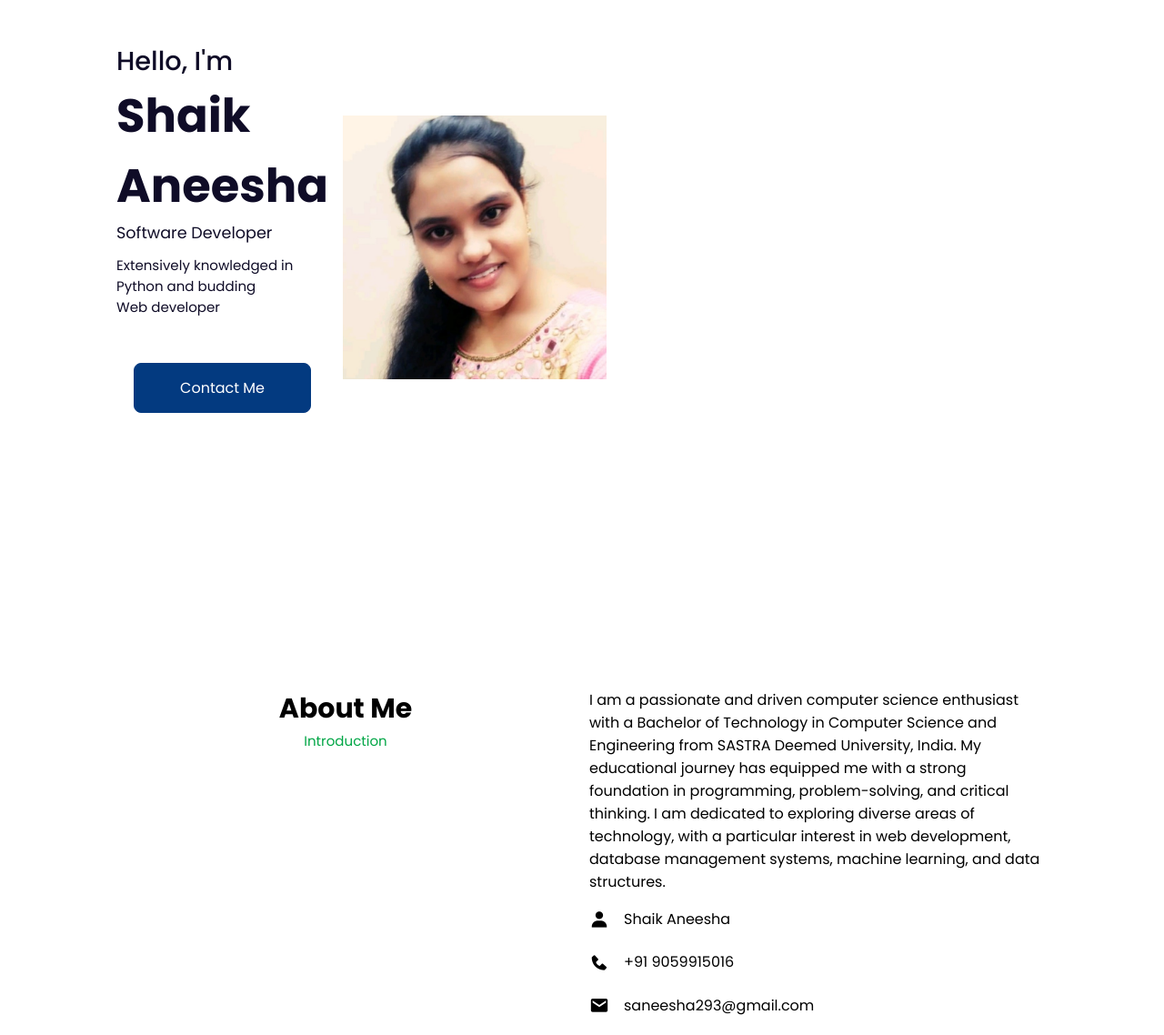
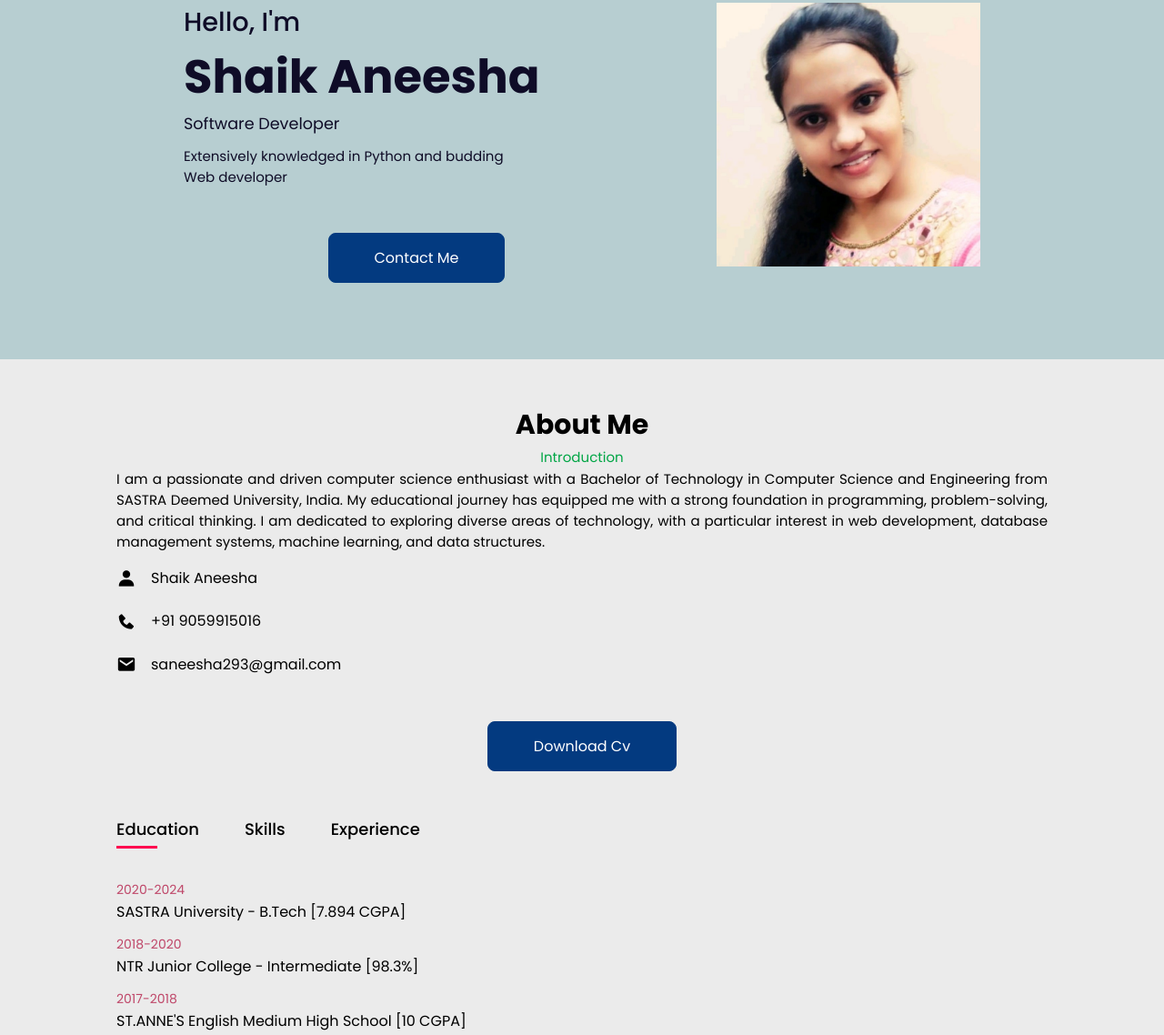
Before and after one commit to ShaikAneesha29/portfolio, a plain HTML site: page index.html in a window 1280 px wide. Shown: the part 125-1263 px from the top of the page at 91% size. Drawn offline with nearby package versions, Linux system fonts and the light colour scheme; files whose address does not match are found by name.

Commit message:
Update style.css

```diff
--- a/style.css
+++ b/style.css
@@ -94,12 +94,18 @@ header.shadow {
 .home {
   position: relative;
   width: 100%;
-  min-height: 100vh;
-  display: grid;
-  grid-template-columns: 0.2fr 1fr 1fr;
-  align-items: center;
-  gap: 1rem;
+  display: flex;
+  justify-content: space-evenly;
+  align-items: top;
+  height: 65vh;
+  background-color: rgb(183, 206, 209);
+  padding-top: 10%;
 }
+.home-text
+{
+  width: 50%;
+}
+
 .home-text span {
   font-size: var(--medium-font);
   font-weight: 500;
@@ -139,12 +145,9 @@ header.shadow {
   background: var(--hover);
 }
 .about-container {
-  display: grid;
-  grid-template-columns: repeat(2, 1fr);
-  gap: 1rem;
-  margin-top: 2rem;
+  background-color: #ebebeb;
 }
-about-text p {
+.about-text p {
   font-size: var(--p-font);
   font-weight: 400;
   text-align: justify;
@@ -216,7 +219,11 @@ about-text p {
 .tab-contents.active-tab{
   display:block;
 }
-
+.Experience-Description{
+  font-style: italic;
+  color: #848484;
+  font-size: smaller;
+}
 
 .contact-left{
   flex-basis:35%;
@@ -282,11 +289,15 @@ form .btn2{
 
 .work-list{
   display:grid;
-  grid-template-columns:repeat(auto-fit,minmax(350px,1fr));
+  /* grid-template-columns:repeat(auto-fit,minmax(350px,1fr));
+   */
+  display: flex;
   grid-gap:30px;
   margin-top:50px;
+  justify-content: center;
 }
 .work{
+  width:33%;
   border-radius:10px;
   position:relative;
   overflow:hidden;
@@ -302,7 +313,7 @@ form .btn2{
 .layer{
   width:100%;
   height:0%;
-  background:linear-gradient(#ffffff,#214ee2);
+  background:linear-gradient(#ffffff,#9b9ea5);
   border-radius:10px;
   position:absolute;
   left:0;
@@ -367,10 +378,7 @@ form .btn2{
   width: 100%;
   display: block;
 }
-.portfolio-img img:hover {
-  transform: scale(1.1);
-  transition: 1s;
-}
+
 .contact-form {
   display: grid;
   place-items: center;
```
